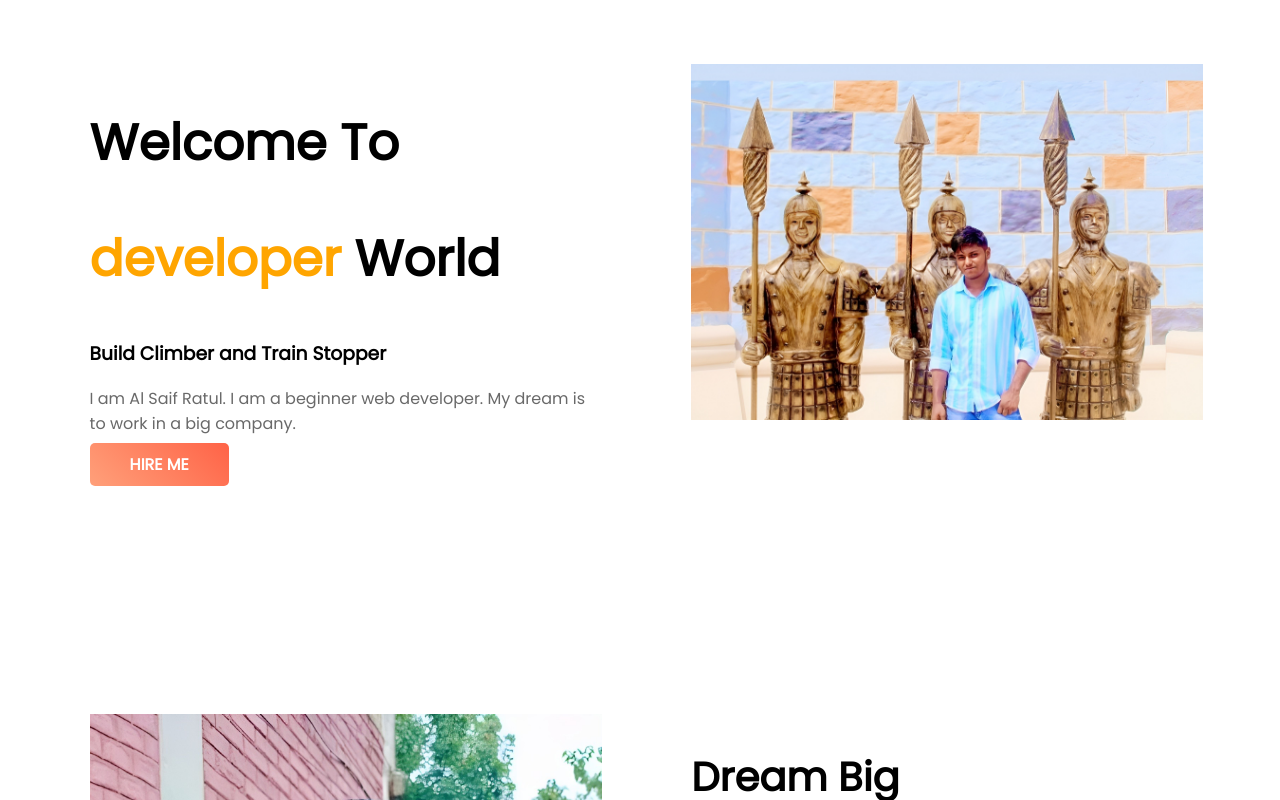
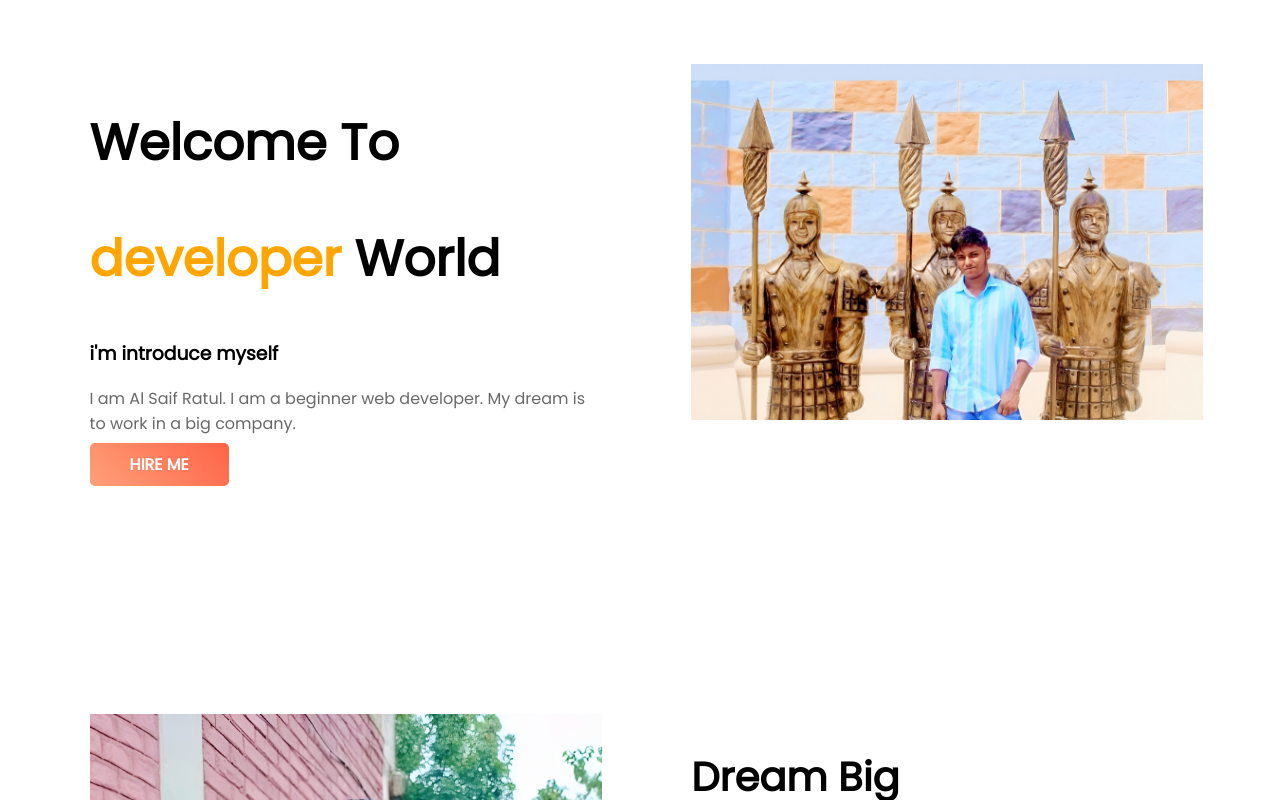
Before and after one commit to Alsaef/ratul.app, a plain HTML site: page index.html in a window 1280 px wide. Shown: the top 800 px of the page. Drawn offline with Linux system fonts and the light colour scheme.

Commit message:
Add files via upload

```diff
--- a/index.html
+++ b/index.html
@@ -13,7 +13,7 @@
         <div class="half-width">
             <h1>Welcome To</h1>
             <h1><span>developer</span> World</h1>
-            <h3>Build Climber and Train Stopper</h3>
+            <h3>i'm introduce myself </h3>
             <p>
                 I am Al Saif Ratul. I am a beginner web developer. My dream is to work in a big company.
             </p>
```
